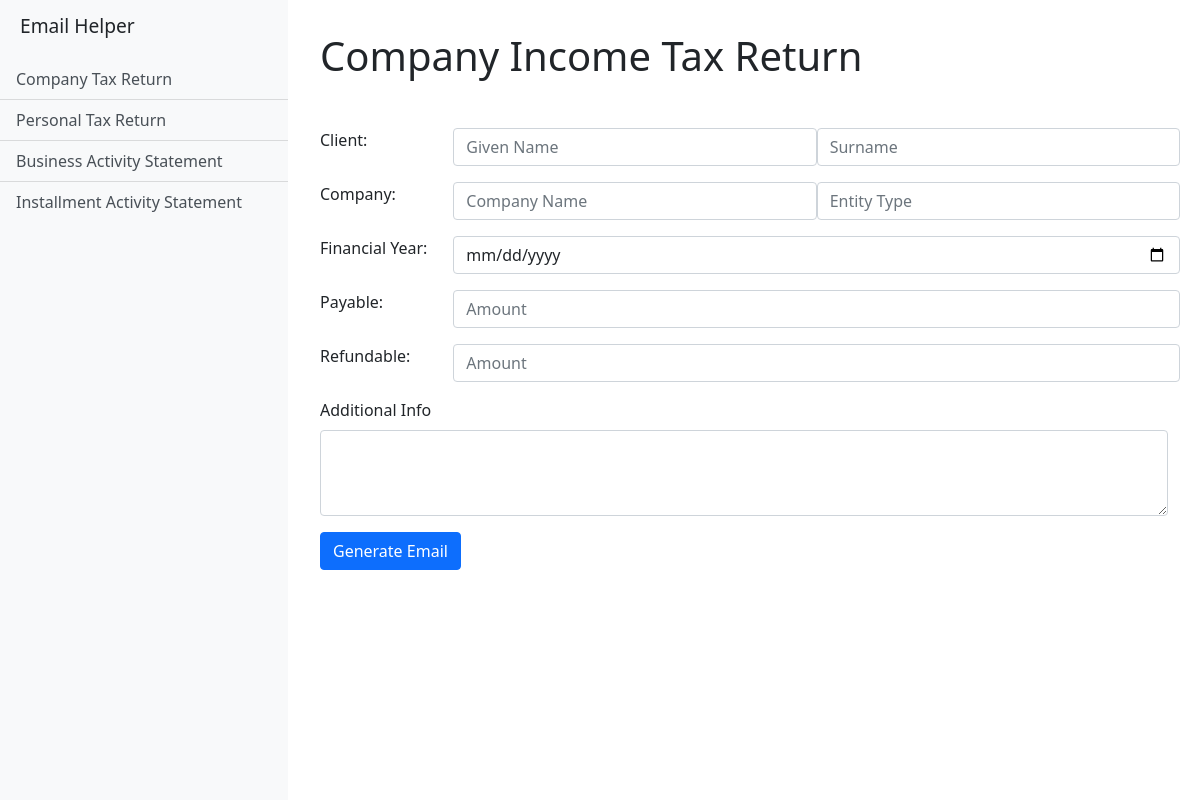
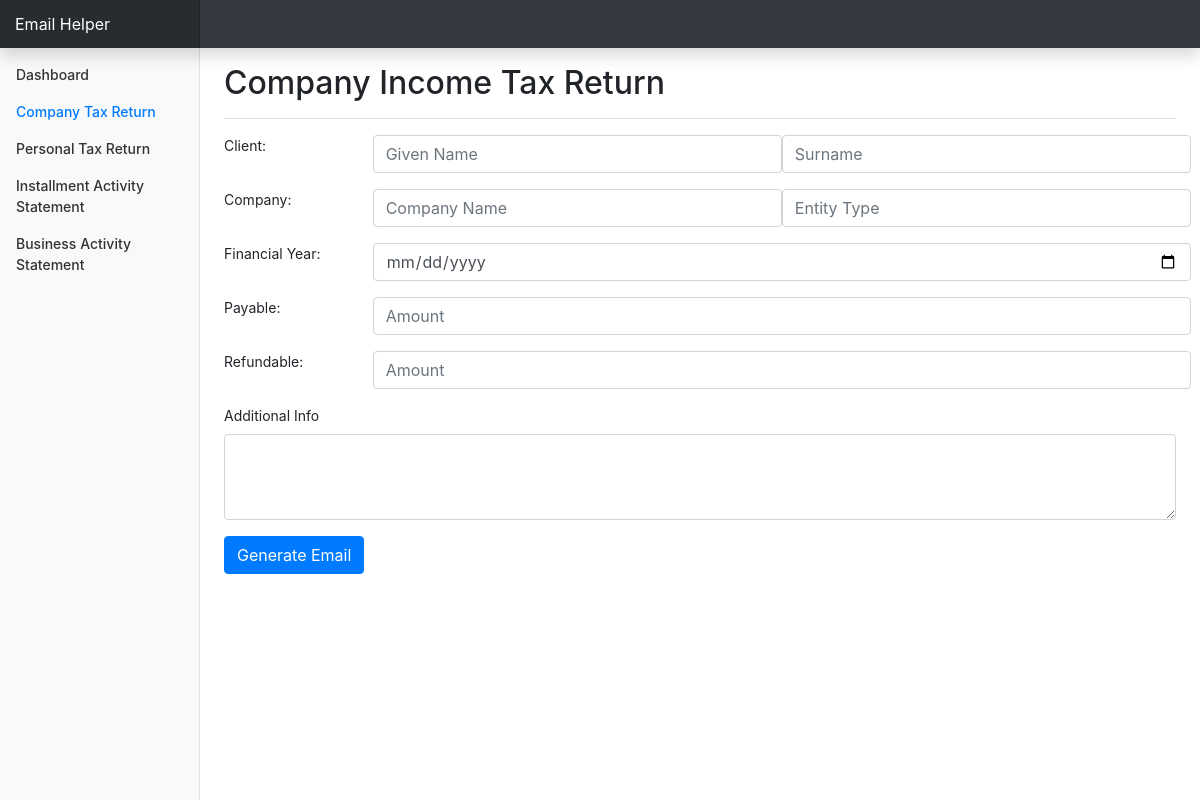
Before and after one commit to carmelo343/email-helper, an Electron app: page src/company-tax.html in a window 1200 px wide. Drawn offline with nearby package versions, Linux system fonts and the light colour scheme.

Commit message:
Revamp UI

```diff
--- a/lib/main.css
+++ b/lib/main.css
@@ -1,52 +1,100 @@
-/*!
- * Start Bootstrap - Simple Sidebar (https://startbootstrap.com/template/simple-sidebar)
- * Copyright 2013-2020 Start Bootstrap
- * Licensed under MIT (https://github.com/StartBootstrap/startbootstrap-simple-sidebar/blob/master/LICENSE)
+body {
+  font-size: .875rem;
+}
+
+.feather {
+  width: 16px;
+  height: 16px;
+  vertical-align: text-bottom;
+}
+
+/*
+ * Sidebar
  */
 
- #wrapper {
-    overflow-x: hidden;
-    user-select: none;
- }
-
-#sidebar-wrapper {
-  min-height: 100vh;
-  margin-left: -15rem;
-  -webkit-transition: margin .25s ease-out;
-  -moz-transition: margin .25s ease-out;
-  -o-transition: margin .25s ease-out;
-  transition: margin .25s ease-out;
+.sidebar {
+  position: fixed;
+  top: 0;
+  bottom: 0;
+  left: 0;
+  z-index: 100; /* Behind the navbar */
+  padding: 48px 0 0; /* Height of navbar */
+  box-shadow: inset -1px 0 0 rgba(0, 0, 0, .1);
 }
 
-#sidebar-wrapper .sidebar-heading {
-  padding: 0.875rem 1.25rem;
-  font-size: 1.2rem;
+.sidebar-sticky {
+  position: relative;
+  top: 0;
+  height: calc(100vh - 48px);
+  padding-top: .5rem;
+  overflow-x: hidden;
+  overflow-y: auto; /* Scrollable contents if viewport is shorter than content. */
 }
 
-#sidebar-wrapper .list-group {
-  width: 18rem;
+@supports ((position: -webkit-sticky) or (position: sticky)) {
+  .sidebar-sticky {
+    position: -webkit-sticky;
+    position: sticky;
+  }
 }
 
-#page-content-wrapper {
-  min-width: 100vw;
-  padding: 2rem;
+.sidebar .nav-link {
+  font-weight: 500;
+  color: #333;
 }
 
-#wrapper.toggled #sidebar-wrapper {
-  margin-left: 0;
+.sidebar .nav-link .feather {
+  margin-right: 4px;
+  color: #999;
 }
 
-@media (min-width: 768px) {
-  #sidebar-wrapper {
-    margin-left: 0;
-  }
+.sidebar .nav-link.active {
+  color: #007bff;
+}
 
-  #page-content-wrapper {
-    min-width: 0;
-    width: 100%;
-  }
+.sidebar .nav-link:hover .feather,
+.sidebar .nav-link.active .feather {
+  color: inherit;
+}
 
-  #wrapper.toggled #sidebar-wrapper {
-    margin-left: -15rem;
-  }
+.sidebar-heading {
+  font-size: .75rem;
+  text-transform: uppercase;
 }
+
+/*
+ * Content
+ */
+
+[role="main"] {
+  padding-top: 48px; /* Space for fixed navbar */
+}
+
+/*
+ * Navbar
+ */
+
+.navbar-brand {
+  padding-top: .75rem;
+  padding-bottom: .75rem;
+  font-size: 1rem;
+  background-color: rgba(0, 0, 0, .25);
+  box-shadow: inset -1px 0 0 rgba(0, 0, 0, .25);
+}
+
+.navbar .form-control {
+  padding: .75rem 1rem;
+  border-width: 0;
+  border-radius: 0;
+}
+
+.form-control-dark {
+  color: #fff;
+  background-color: rgba(255, 255, 255, .1);
+  border-color: rgba(255, 255, 255, .1);
+}
+
+.form-control-dark:focus {
+  border-color: transparent;
+  box-shadow: 0 0 0 3px rgba(255, 255, 255, .25);
+}
--- a/src/company-tax.html
+++ b/src/company-tax.html
@@ -5,31 +5,64 @@
   <meta charset="UTF-8">
   <title>Email Helper</title>
   <meta http-equiv="Content-Security-Policy" content="script-src 'self' 'unsafe-inline';" />
-  <link href="../lib/bootstrap/css/bootstrap.min.css" rel="stylesheet">
+  <!-- <link href="../lib/bootstrap/css/bootstrap.min.css" rel="stylesheet"> -->
+  <link rel="stylesheet" href="https://cdn.jsdelivr.net/npm/bootstrap@4.6.0/dist/css/bootstrap.min.css" integrity="sha384-B0vP5xmATw1+K9KRQjQERJvTumQW0nPEzvF6L/Z6nronJ3oUOFUFpCjEUQouq2+l" crossorigin="anonymous">
   <link href="../lib/main.css" rel="stylesheet">
 
 </head>
 
 <body>
 
-  <div class="d-flex" id="wrapper">
+  <nav class="navbar navbar-dark fixed-top bg-dark flex-md-nowrap p-0 shadow">
+    <a class="navbar-brand col-sm-3 col-md-2 mr-0" href="#">Email Helper</a>
+  </nav>
 
-    <!-- Sidebar -->
-    <div class="bg-light border-right" id="sidebar-wrapper">
-      <h1 class="sidebar-heading">Email Helper</h1>
-      <div class="list-group list-group-flush">
-        <a href="#" class="list-group-item list-group-item-action bg-light">Company Tax Return</a>
-        <a href="#" class="list-group-item list-group-item-action bg-light">Personal Tax Return</a>
-        <a href="#" class="list-group-item list-group-item-action bg-light">Business Activity Statement</a>
-        <a href="#" class="list-group-item list-group-item-action bg-light">Installment Activity Statement</a>
+  <div class="container-fluid">
+    <div class="row">
+      <nav class="col-md-2 d-none d-md-block bg-light sidebar">
+        <div class="sidebar-sticky">
+          <ul class="nav flex-column">
+            <li class="nav-item">
+              <a class="nav-link" href="index.html">
+                <span data-feather="home"></span>
+                Dashboard
+              </a>
+            </li>
+            <li class="nav-item">
+              <a class="nav-link active" href="company-tax.html">
+                <span data-feather="file"></span>
+                Company Tax Return <span class="sr-only">(current)</span>
+              </a>
+            </li>
+            <li class="nav-item">
+              <a class="nav-link" href="#">
+                <span data-feather="shopping-cart"></span>
+                Personal Tax Return
+              </a>
+            </li>
+            <li class="nav-item">
+              <a class="nav-link" href="#">
+                <span data-feather="users"></span>
+                Installment Activity Statement
+              </a>
+            </li>
+            <li class="nav-item">
+              <a class="nav-link" href="#">
+                <span data-feather="bar-chart-2"></span>
+                Business Activity Statement
+              </a>
+            </li>
+          </ul>
         </div>
+      </nav>
+
+      <main role="main" class="col-md-9 ml-sm-auto col-lg-10 px-4">
+        <div class="d-flex justify-content-between flex-wrap flex-md-nowrap align-items-center pt-3 pb-2 mb-3 border-bottom">
+          <h1 class="h2">Company Income Tax Return</h1>
         </div>
-    <!-- /#sidebar-wrapper -->
 
-    <!-- Page Content -->
         <div id="page-content-wrapper">
           <div>
-        <h1 class="mb-5">Company Income Tax Return</h1>
             <form>
               <div class="row mb-3">
                 <label class="col-sm-2 form-label">Client: </label>
@@ -61,15 +94,14 @@
             </form>
           </div>
         </div>
-    <!-- /#page-content-wrapper -->
 
+      </main>
     </div>
-  <!-- /#wrapper -->
+  </div>
 
   <script src="../lib/bootstrap/js/bootstrap.bundle.min.js"></script>
   <script src="company-tax.js"></script>
 
-
 </body>
 
 </html>
```
Also changed, not shown: src/index.html (+54 -26 lines). Lines whose indentation alone changed are shown as unchanged.
